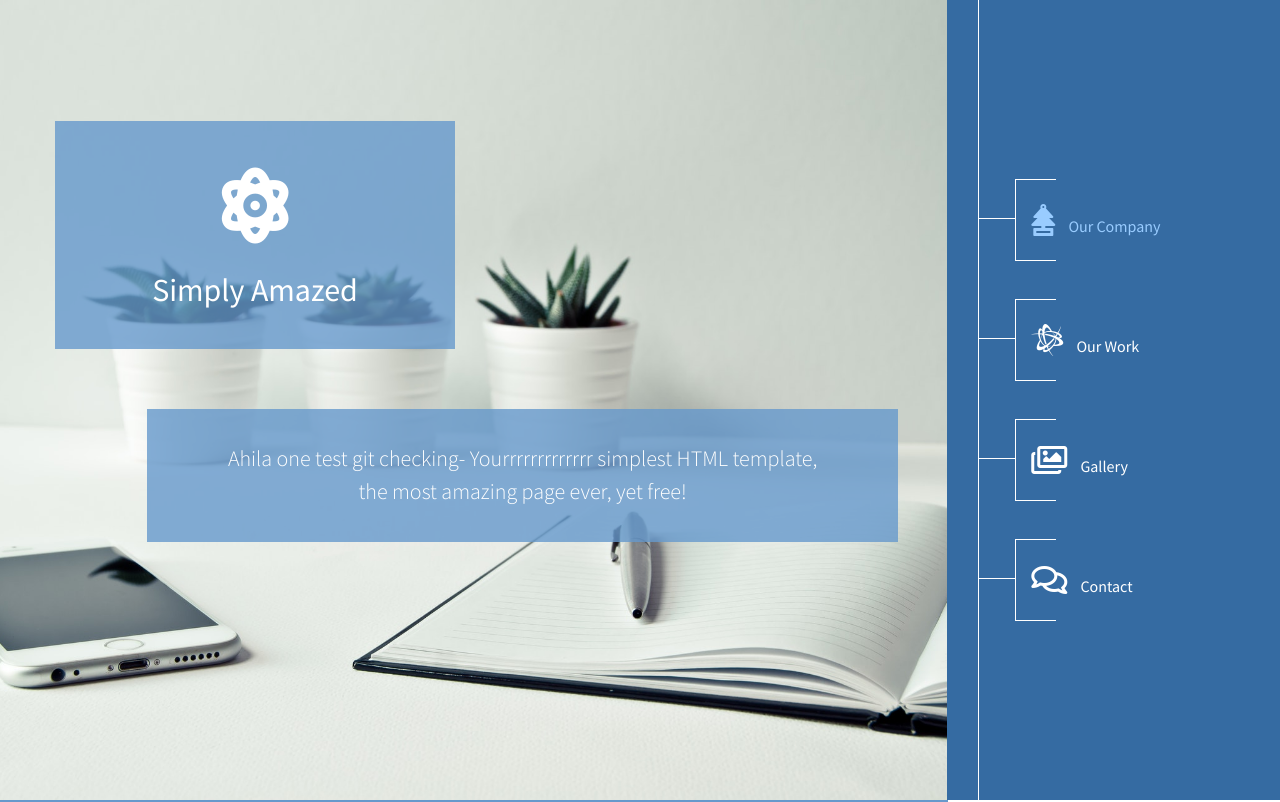
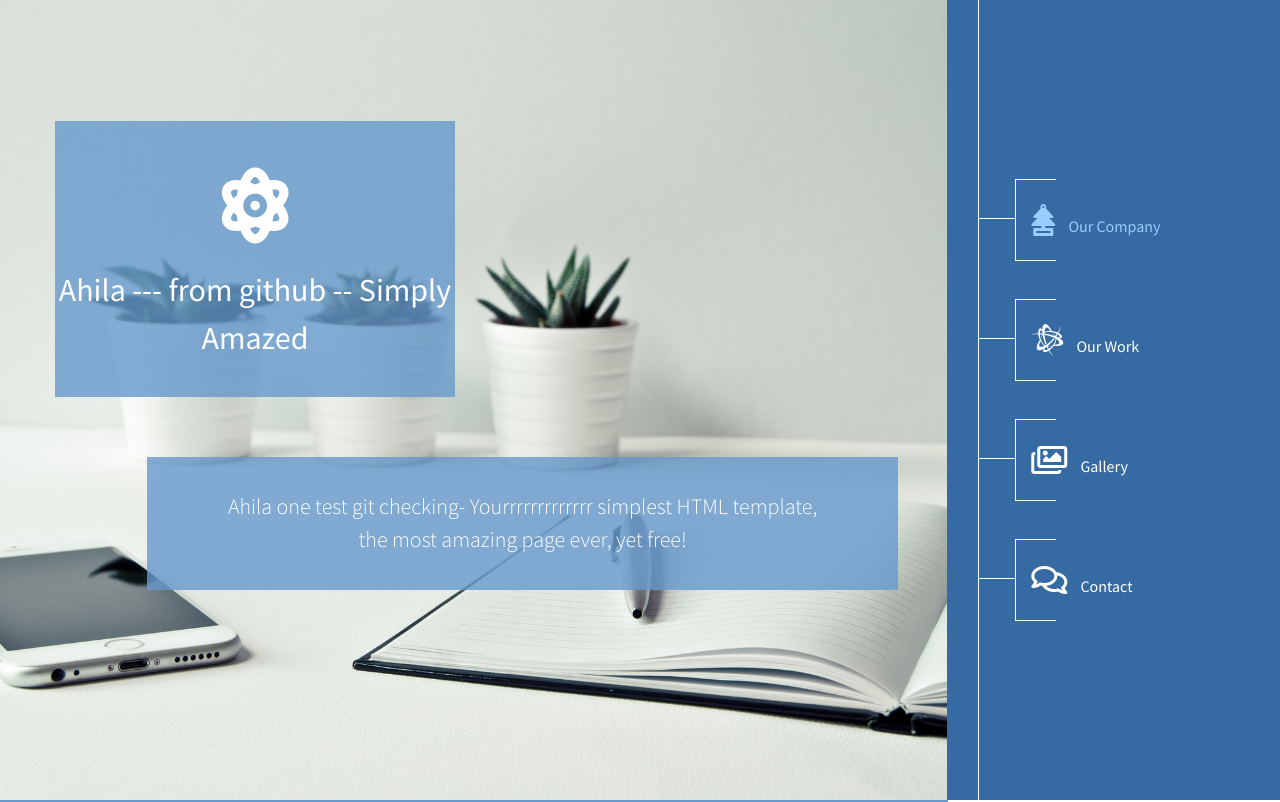
Before and after one commit to Ahila-pro/repo-one, a plain HTML site: page index.html in a window 1280 px wide. Shown: the top 802 px of the page. Drawn offline with Linux system fonts and the light colour scheme.

```diff
--- a/index.html
+++ b/index.html
@@ -54,7 +54,7 @@
             <div class="banner-section section parallax-window" data-parallax="scroll" data-image-src="img/section-1-bg.jpg" id="section-1">
                 <div class="container">
                     <div class="item">
-                        <div class="bg-blue-transparent logo-fa"><span><i class="fas fa-2x fa-atom"></i></span> Simply Amazed</div>
+                        <div class="bg-blue-transparent logo-fa"><span><i class="fas fa-2x fa-atom"></i></span> Ahila --- from github -- Simply Amazed</div>
                         <div class="bg-blue-transparent simple"><p>Ahila one test git checking- Yourrrrrrrrrrrrr simplest HTML template, the most amazing page ever, yet free!</p></div>
                     </div>
                 </div>
```
Also changed, not shown: 2 other files.
